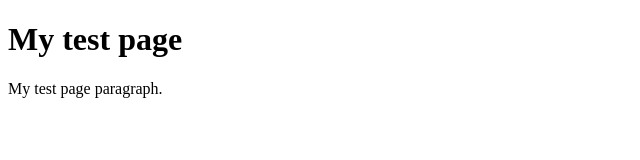
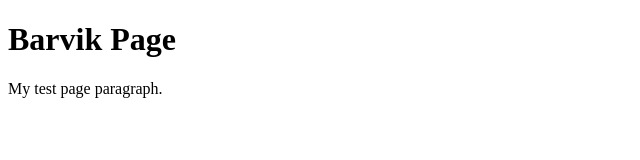
Before and after one commit to Abarvik/csssession, a plain HTML site: page index.html in a window 1280 px wide. Shown: the whole page, without its empty margins (0-640 px from the left). Drawn offline with Linux system fonts and the light colour scheme.

Commit message:
Update index.html

```diff
--- a/index.html
+++ b/index.html
@@ -5,7 +5,7 @@
     <title>My test page</title>
   </head>
   <body>
-    <h1>My test page</h1>
+    <h1>Barvik Page</h1>
     My test page paragraph.
   </body>
 </html>
```
